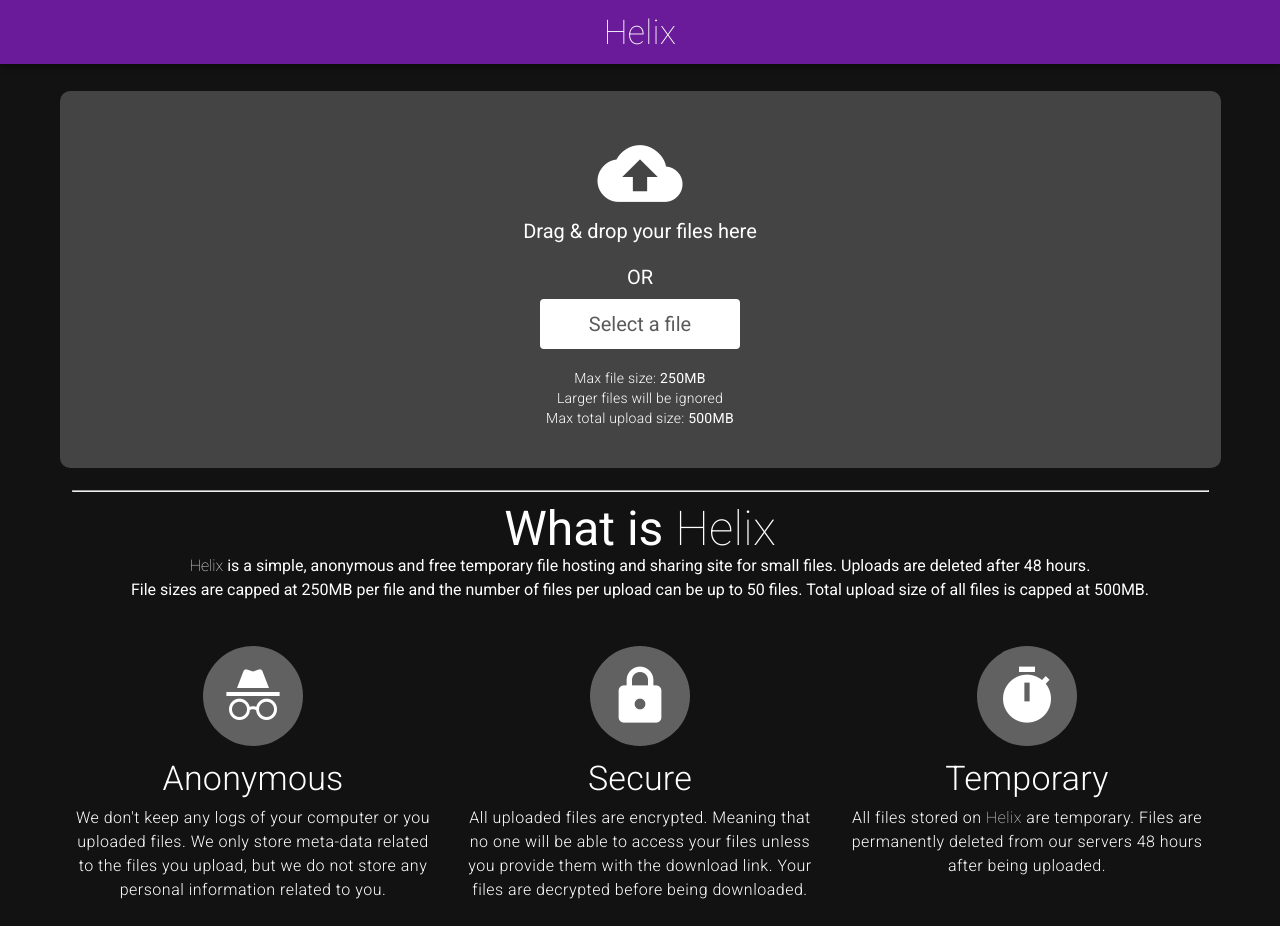
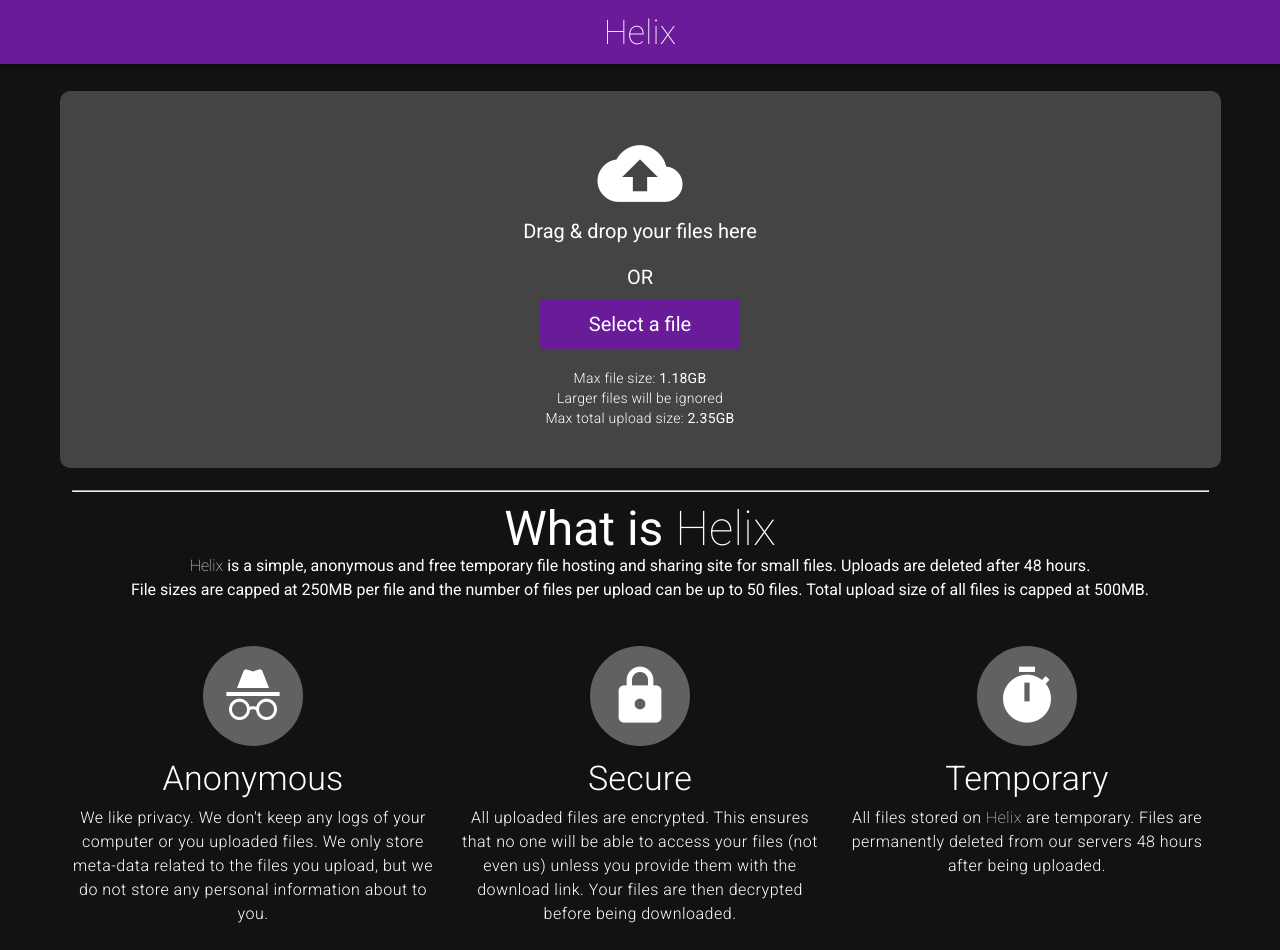
Before and after one commit to XanCeegor/helix_frontend, a Vue app: page / in a window 1280 px wide. Before the commit the page ends 926 px from the top, so only its background shows below. Built offline with nearby package versions, Linux system fonts and the light colour scheme; what vue-clipboard2, vue-swal would draw is missing.

Commit message:
various changes

```diff
--- a/src/App.vue
+++ b/src/App.vue
@@ -1,27 +1,32 @@
 <template>
   <v-app>
-    <Navbar/>
+    <Navbar />
     <v-container class="container">
-      <router-view/>
+      <router-view />
     </v-container>
   </v-app>
 </template>
 
 <script>
-import Navbar from './components/Navbar'
+import Navbar from "./components/Navbar";
 export default {
-  name: 'App',
+  name: "App",
   components: {
     Navbar
   },
   data: () => ({
     //
   }),
+  watch: {
+    $route(to) {
+      document.title = to.meta.title || "Helix";
+    }
+  }
 };
 </script>
 
 <style >
-.container{
+.container {
   width: 85%;
 }
 </style>
--- a/src/components/DragAndDrop.vue
+++ b/src/components/DragAndDrop.vue
@@ -32,12 +32,12 @@
             </div>
             <div class="font-weight-light body-2 mt-2">
               Max file size:
-              <span class="font-weight-regular">250MB</span>
+              <span class="font-weight-regular">{{getFileSize(maxFileSize)}}</span>
             </div>
             <div class="font-weight-light body-2">Larger files will be ignored</div>
             <div class="font-weight-light body-2">
               Max total upload size:
-              <span class="font-weight-regular">500MB</span>
+              <span class="font-weight-regular">{{getFileSize(maxUploadSize)}}</span>
             </div>
           </div>
         </div>
@@ -66,7 +66,7 @@
             style="color: #c62828;"
             class="font-weight-thin"
             v-if="totalBytes >= maxUploadSize"
-          >Max upload size is 500MB</div>
+          >Max upload size is {{getFileSize(maxUploadSize)}}</div>
           <v-tooltip top>
             <template v-slot:activator="{ on }">
               <div
@@ -148,7 +148,8 @@
     uploadPercentage: 0,
     isUploading: false,
     totalBytes: 0,
-    maxUploadSize: 524288000, //Max 500mb upload size
+    maxFileSize: process.env.VUE_APP_MAX_FILE_SIZE,
+    maxUploadSize: process.env.VUE_APP_MAX_UPLOAD_SIZE,
     downloadID: "",
     doneUploading: false,
     url: process.env.VUE_APP_API_URL
@@ -177,7 +178,7 @@
       this.isDragging = false;
       const files = e.dataTransfer.files;
       Array.from(files).forEach(file => {
-        if (file.size < 260144000) {
+        if (file.size < this.maxFileSize) {
           this.checkFileForExe(file); //.exe files are not allowed
           this.files.push(file);
           this.totalBytes += file.size;
@@ -188,7 +189,7 @@
     onInputChange(e) {
       const files = e.target.files;
       Array.from(files).forEach(file => {
-        if (file.size < 260144000) {
+        if (file.size < this.maxFileSize) {
           this.checkFileForExe(file); //.exe files are not allowed
           this.totalBytes += file.size;
           this.files.push(file);
@@ -212,7 +213,7 @@
         size /= 1024;
         i++;
       }
-      return `${Math.round(size * 100) / 100} ${fSExt[i]}`;
+      return `${Math.round(size * 100) / 100}${fSExt[i]}`;
     },
     upload() {
       this.isUploading = true;
@@ -278,8 +279,8 @@
     position: relative;
     label,
     input {
-      background: #fff;
-      color: #5a5a5a;
+      background: #6a1b9a;
+      color: #fff;
       width: 100%;
       position: absolute;
       left: 0;
--- a/src/router.js
+++ b/src/router.js
@@ -1,30 +1,36 @@
-import Vue from 'vue'
-import Router from 'vue-router'
-import Home from './views/Home.vue'
-import About from './views/About.vue'
-import Download from './views/Download.vue'
+import Vue from "vue";
+import Router from "vue-router";
+import Home from "./views/Home.vue";
+import About from "./views/About.vue";
+import Download from "./views/Download.vue";
 
-Vue.use(Router)
+Vue.use(Router);
 
 export default new Router({
-  mode: 'history',
+  mode: "history",
   base: process.env.BASE_URL,
   routes: [
     {
-      path: '/',
-      name: 'home',
-      component: Home
+      path: "/",
+      name: "home",
+      component: Home,
+      meta: {
+        title: "Helix | Small files need love too"
+      }
     },
     {
-      path: '/about',
-      name: 'about',
+      path: "/about",
+      name: "about",
       component: About
     },
     {
-      path: '/download/:id',
-      name: 'download',
+      path: "/download/:id",
+      name: "download",
       component: Download,
-      props: (route) => ({ id: route.params.id })
+      props: route => ({ id: route.params.id }),
+      meta: {
+        title: "Helix | Download Files"
+      }
     }
   ]
-})
+});
--- a/src/views/Home.vue
+++ b/src/views/Home.vue
@@ -27,7 +27,7 @@
           <div class="display-1 font-weight-light mt-3">Anonymous</div>
           <div
             class="body-1 font-weight-light mt-2"
-          >We don't keep any logs of your computer or you uploaded files. We only store meta-data related to the files you upload, but we do not store any personal information related to you.</div>
+          >We like privacy. We don't keep any logs of your computer or you uploaded files. We only store meta-data related to the files you upload, but we do not store any personal information about to you.</div>
         </v-col>
         <v-col>
           <v-avatar color="grey darken-2" size="100">
@@ -36,7 +36,7 @@
           <div class="display-1 font-weight-light mt-3">Secure</div>
           <div
             class="body-1 font-weight-light mt-2"
-          >All uploaded files are encrypted. Meaning that no one will be able to access your files unless you provide them with the download link. Your files are decrypted before being downloaded.</div>
+          >All uploaded files are encrypted. This ensures that no one will be able to access your files (not even us) unless you provide them with the download link. Your files are then decrypted before being downloaded.</div>
         </v-col>
         <v-col>
           <v-avatar color="grey darken-2" size="100">
@@ -63,6 +63,9 @@
   data: () => ({
     fileCount: 0
   }),
+  created() {
+    document.title = "Helix | Small files need love too";
+  },
   methods: {
     updateFileCount(e) {
       this.fileCount = e;
```
Also changed, not shown: 1 other file (tests, documents, lock files or other folders).
